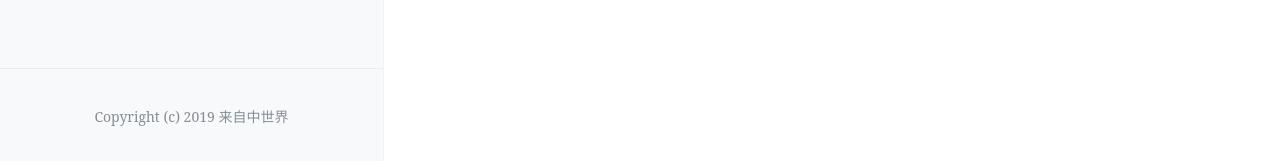
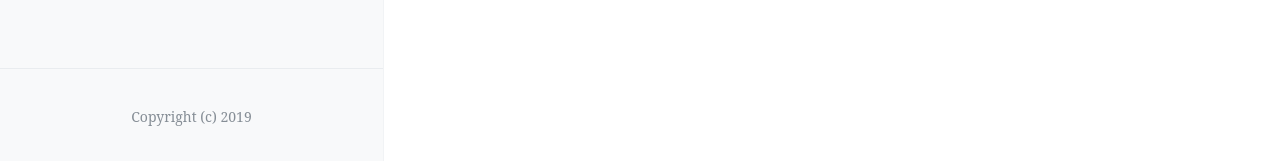
Before and after one commit to zhaozj19/zhaozj19.github.io, a Jekyll site: the page built from index.html, in a window 1280 px wide. Shown: the part 736-897 px from the top of the page. Built offline with Jekyll 4.4.1, drawn with Linux system fonts in a browser that asks for light colours; nearby versions of some CDN libraries; the list of posts is cut into pages by our own code.

Commit message:
change config

```diff
--- a/_config.yml
+++ b/_config.yml
@@ -53,7 +53,7 @@ footer-links:
   youtube: # channel/<your_long_string> or user/<user-name>
 
 # 站点页脚的文字
-footer-text: Copyright (c) 2019 来自中世界
+footer-text: Copyright (c) 2019
 
 # 输入Disqus shortname，即可添加评论区，细节可阅读文档。
 disqus: loffer #shortname
```
Also changed, not shown: images/favicon.jpg (added), images/favicon.png (deleted), images/head.jpg (added).
